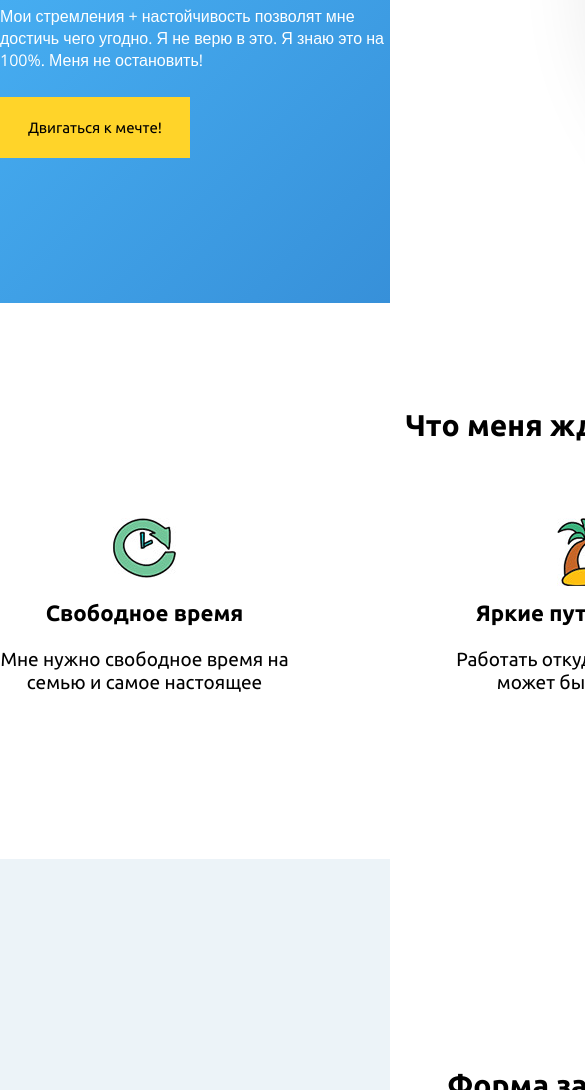
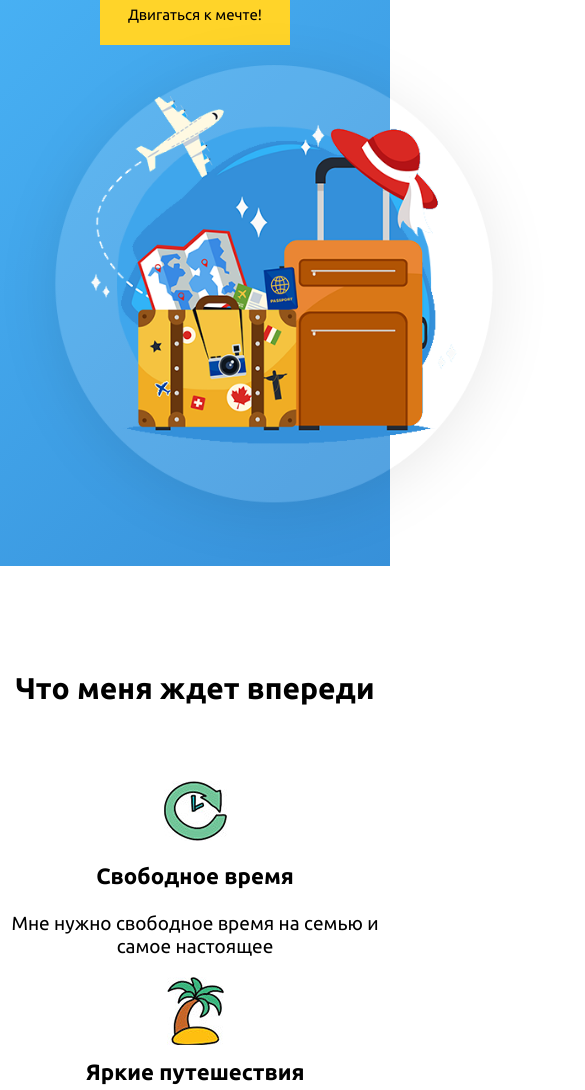
Before and after one commit to Bojumbo/bojumbo.github.io, a plain HTML site: page homework_4/index.html in a window 390 px wide. Shown: the part 382-1472 px from the top of the page, 585 px wide, since content can reach past the window. Drawn offline with nearby package versions, Linux system fonts and the light colour scheme.

Commit message:
adaptyve

```diff
--- a/homework_4/css/style.css
+++ b/homework_4/css/style.css
@@ -19,6 +19,7 @@ div, p, input, button, form, span, a, ul, li {
     background: -ms-linear-gradient(-45deg, rgba(78,189,254,1) 0%, rgba(55,144,217,1) 100%);
     background: linear-gradient(135deg, rgba(78,189,254,1) 0%, rgba(55,144,217,1) 100%);
     filter: progid:DXImageTransform.Microsoft.gradient( startColorstr='#4ebdfe', endColorstr='#3790d9', GradientType=1 );
+    padding-top: 20px;
 }
 
 .container {
@@ -96,7 +97,8 @@ h2 {
 }
 
 .form {
-    padding: 104px;
+    padding-top: 104px;
+    padding-bottom: 104px;
     background-color: #ecf3f8;
     color: black;
 }
@@ -152,3 +154,51 @@ footer {
     width: 400;
     margin: 0 auto;
 }
+
+@media screen and (max-width: 1200px) {
+    .container {
+        width: 960px;
+    }
+    .title {
+        display: block;
+        text-align: center;
+
+    }
+
+
+    .p_regular {
+        width: auto;
+    }
+
+
+}
+
+@media screen and (max-width: 992px) {
+    .container {
+        width: 720px;
+    }
+    .planet {
+        width: 540px;
+    }
+
+    .pluss {
+        flex-direction: column;
+        align-items: center;
+    }
+
+    .plus {
+        width: 100%;
+    }
+}
+
+@media screen and (max-width: 768px) {
+    .container {
+        width: 540px;
+    }
+}
+
+@media screen and (max-width: 576px) {
+    .container {
+        width: 98%;
+    }
+}
--- a/homework_4/index.html
+++ b/homework_4/index.html
@@ -3,7 +3,7 @@
 <head>
     <meta charset="UTF-8">
     <meta http-equiv="X-UA-Compatible" content="IE=edge">
-    <meta name="viewport" content="width=device-width, initial-scale=1.0">
+    <meta name="viewport" content="width=device-width, initial-scale=1" shrink-to-fit="no">
     <title>Home work 4</title>
     <link rel="stylesheet" href="css/style.css">
     <link rel="preconnect" href="https://fonts.googleapis.com">
@@ -23,7 +23,7 @@
                     <a class="btn" href="#">Двигаться к мечте!</a>
                 </div>
                 <div class="image">
-                    <img src="img/img-header.png" alt="img-header">
+                    <img class="planet" src="img/img-header.png" alt="img-header">
                 </div>
             </div>
         </div>
```
